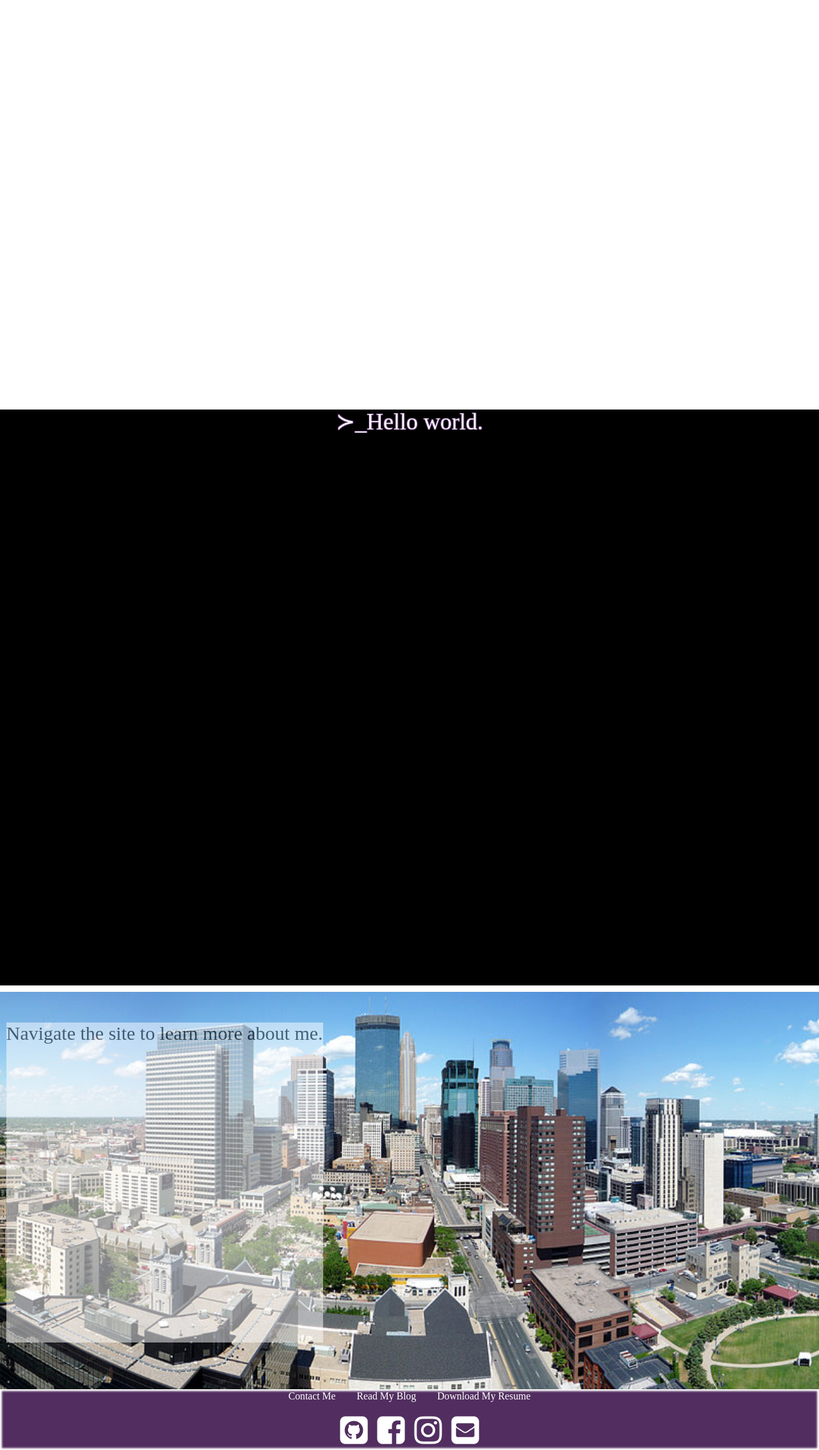
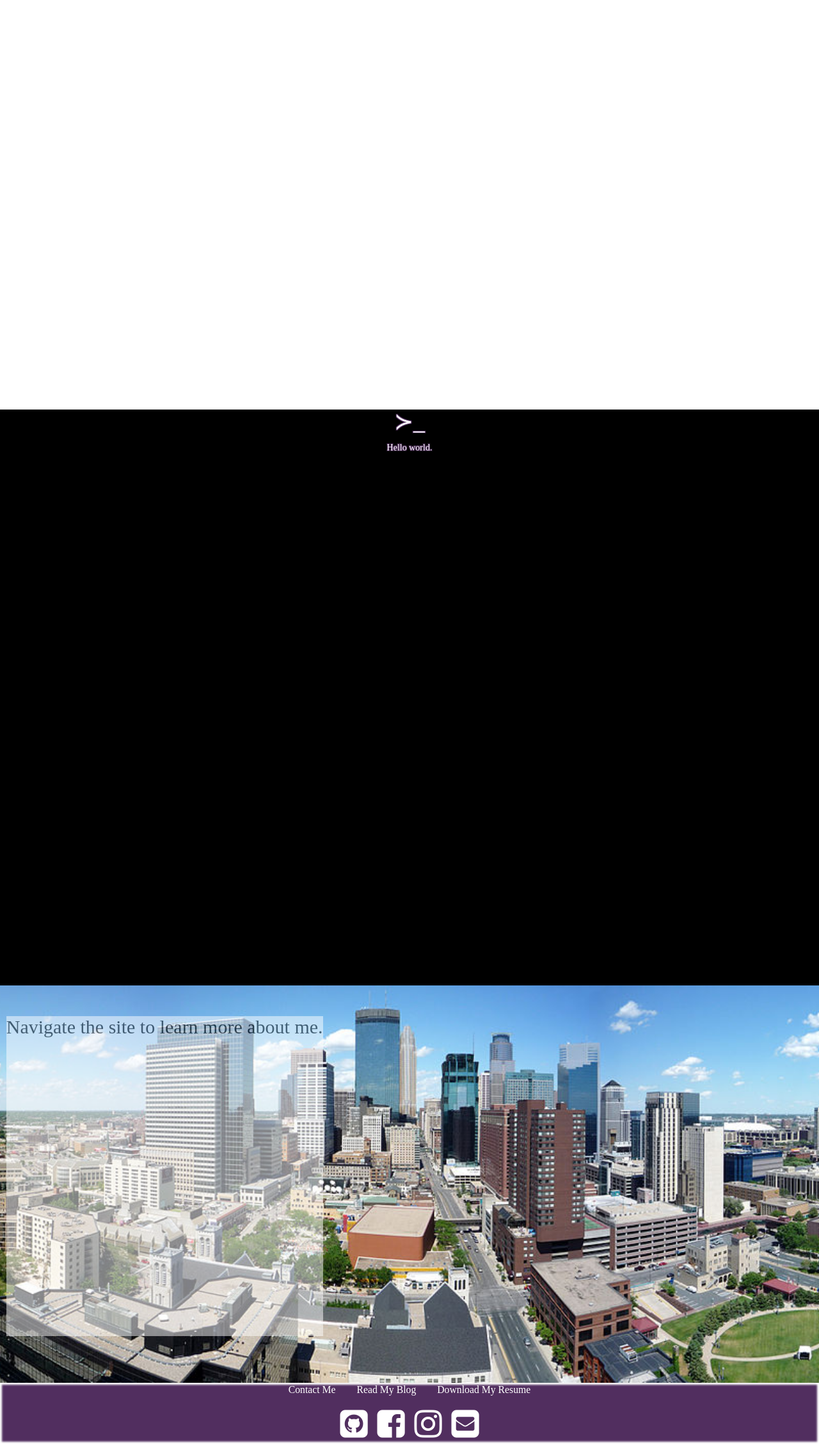
Before and after one commit to pfrank7/pfrank7.github.io, a Jekyll site: the page built from index.html, in a window 1280 px wide. Shown: the whole page at 64% size. Built offline with Jekyll 4.4.1, drawn with Linux system fonts in a browser that asks for light colours; nearby versions of some CDN libraries.

Commit message:
Update index.html

```diff
--- a/index.html
+++ b/index.html
@@ -29,7 +29,7 @@
     1px 1px 0 #512E5F;
     /*box-shadow: 0 0 5px 5px white inset; */
     opacity: 1;
-    margin-top:50%; background-color: black; color: white; /*mix-blend-mode: multiply;*/
+    margin-top:0px; background-color: black; color: white; /*mix-blend-mode: multiply;*/
     width:100%;
     height:100vh;
     /*border-radius:25px;
@@ -46,8 +46,8 @@
 }
 </style>
 <div>
-	<div> <!-- class = "text-center" -->
-		<h1 id = "letters" >&#8827&lowbar;</h1>
+	<div id = "letters"> <!-- class = "text-center" -->
+		<h1 style = "margin-top:50%;">&#8827&lowbar;</h1>
  	</div>
 	<section class = "jumbotron">
 		<!--div id = "margin" class = "container">
```
